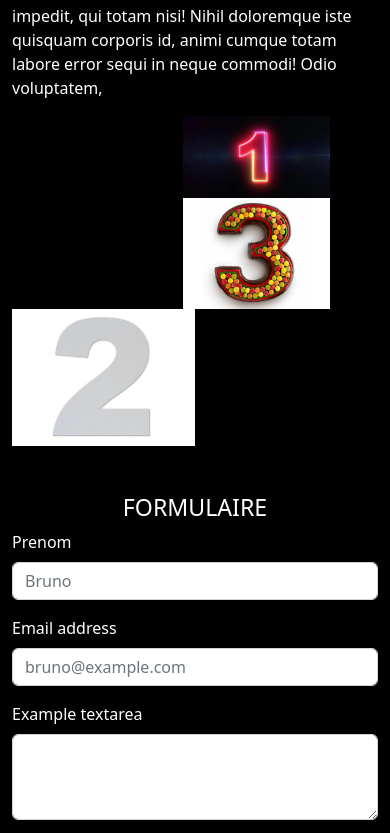
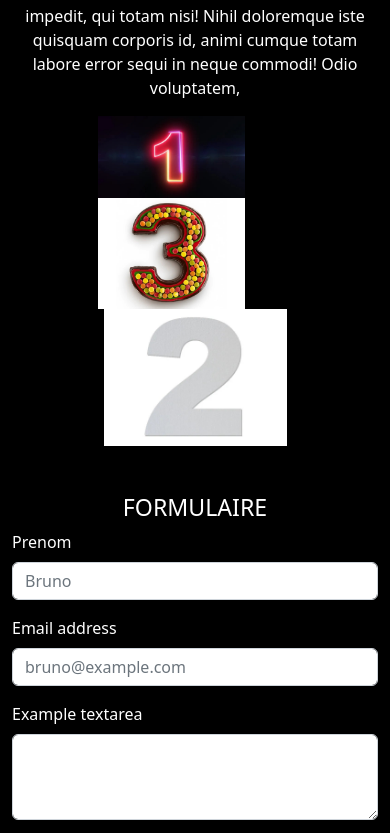
Before and after one commit to Joscop24/Site-Bootstrap, a plain HTML site: page index.html in a window 390 px wide. Shown: the part 2247-3080 px from the top of the page. Drawn offline with nearby package versions, Linux system fonts and the light colour scheme.

Commit message:
update exo 1

```diff
--- a/index.html
+++ b/index.html
@@ -135,7 +135,7 @@
     <!-- DIV SUPP -->
     <div class="container justify-content-around mt-5 ">
         <div class="row resp">
-            <div class="col md-6 text-white">
+            <div class="col md-6 text-white text-center">
                 <h3>Ceci est un titre</h3>
                 <p>Lorem ipsum dolor sit amet consectetur, adipisicing elit. Laboriosam incidunt dolore commodi qui
                     nostrum provident perferendis! Deleniti iusto doloremque accusamus, ab nobis quae optio omnis
@@ -148,22 +148,21 @@
             </div>
             <!-- 1ere & 3eme IMAGE -->
 
-                <div class="col row">
-                    <div class="row justify-content-end">
-                        <img src="./assets/images/uno.jpg " class="w-50 align-self-start ">
+                <div class="col row ">
+                    <div class="row justify-content-end justify-content-center ">
+                        <img src="./assets/images/uno.jpg " class="w-50 align-self-start module">
                     </div>
-                    <div class="row justify-content-end">
-                        <img src="./assets/images/trois.jpg" class="w-50 align-self-end ">
+                    <div class="row justify-content-end justify-content-center">
+                        <img src="./assets/images/trois.jpg" class="w-50 align-self-end module">
                     </div>
                 </div>
 
                 <!-- align-items-start -->
                 <!-- 2eme Image -->
-                <div class="col md-6 align-self-center ">
+                <div class="col md-6 align-self-center ctr">
+                    <img src="./assets/images/deux.jpg" class="w-50">
+                </div>
 
-                    <img src="./assets/images/deux.jpg" class="w-50">
-
-            </div>
         </div>
     </div>
     <!-- //DIV-SUPP -->
@@ -402,7 +401,7 @@
 
         <!-- Copyright -->
         <div class="text-center p-3" style="background-color: rgba(0, 0, 0, 0.2);">
-            © 2020 Copyright:
+            © 2022 Copyright:
             <a class="text-white" href="https://mdbootstrap.com/">MDBootstrap.com</a>
         </div>
         <!-- Copyright -->
--- a/style.css
+++ b/style.css
@@ -3,7 +3,7 @@ body{
 }
 
 
-@media  screen and (max-width:675px) {
+@media  screen and (max-width:900px) {
 
 .resp{
     display: flex;
@@ -11,9 +11,9 @@ body{
     align-self: center;
 }
 
-.cr{
+.ctr {
     display: flex;
-    flex-direction: column-reverse;
-}
+    justify-content: center;
 
 }
+}
```
